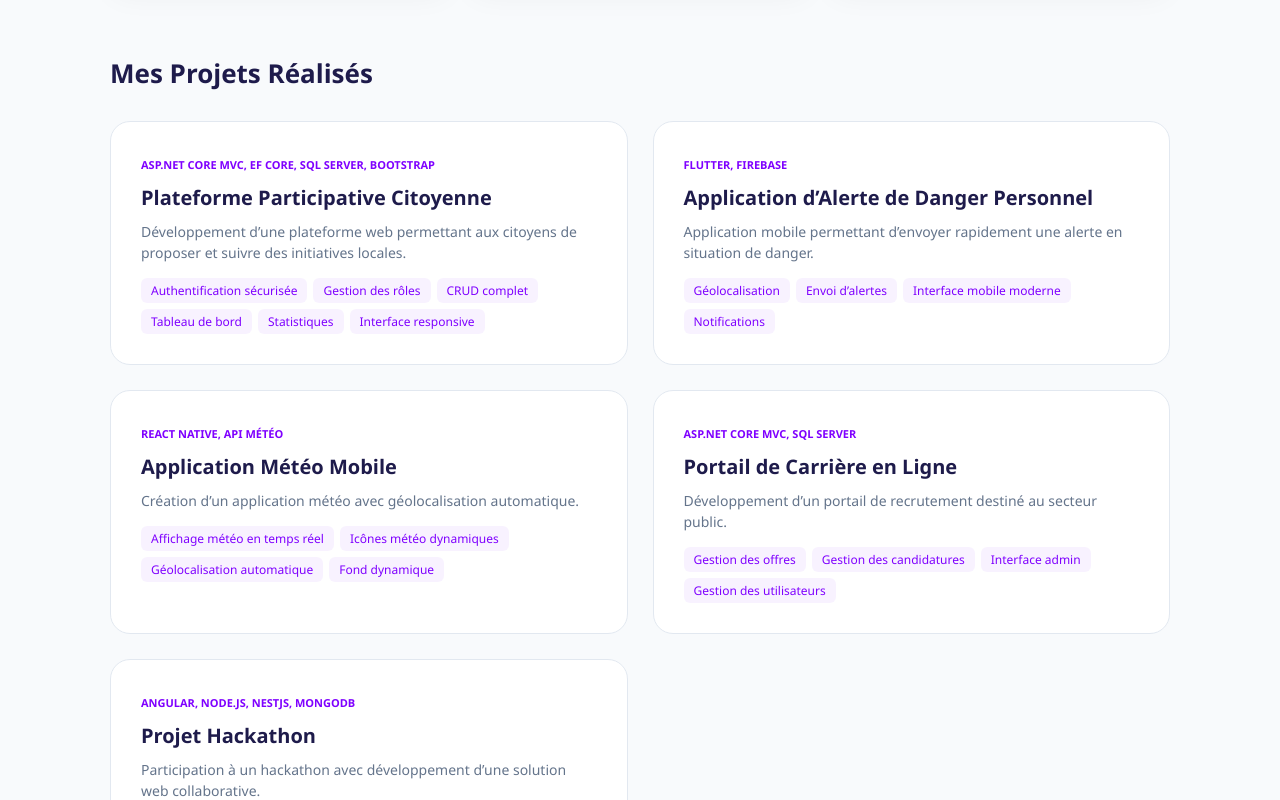
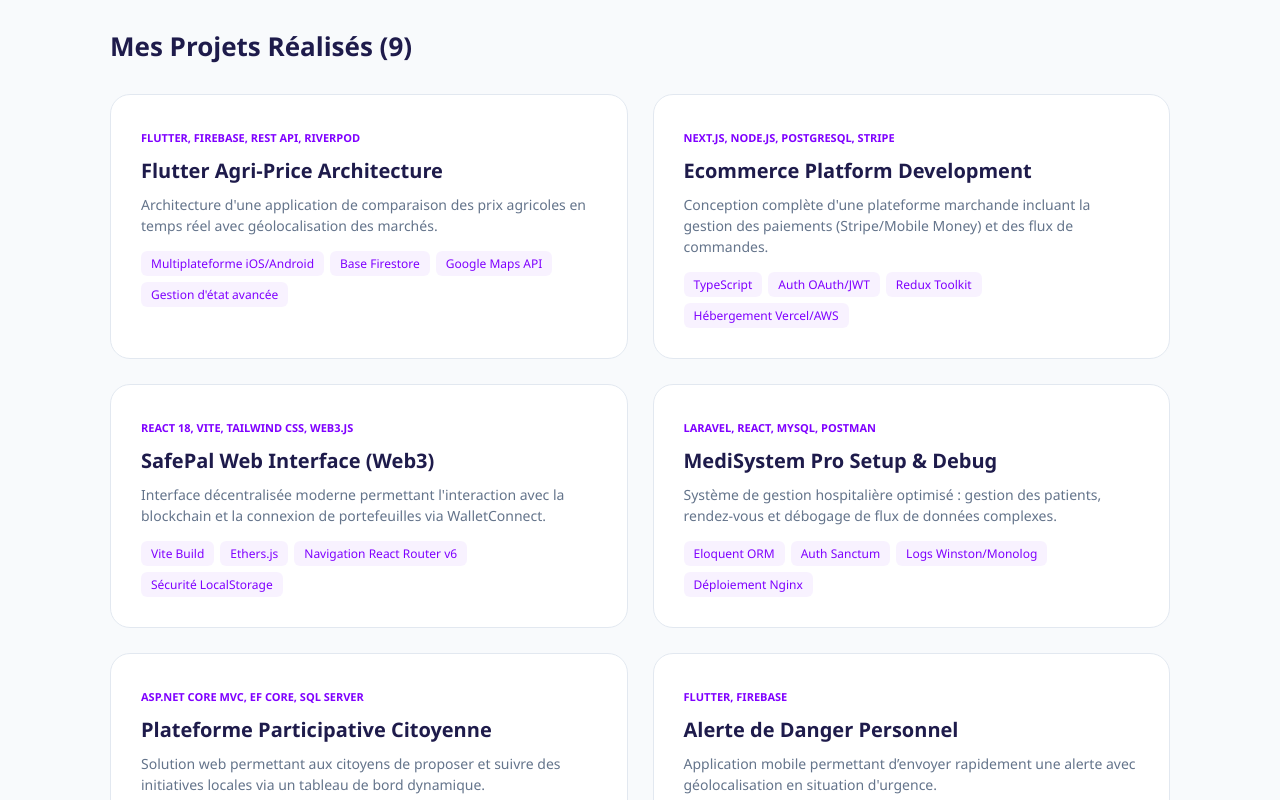
Before and after one commit to MIRIJA2008/portfolio-mirija, a React (Vite) app: page / in a window 1280 px wide. Shown: the part 1320-2120 px from the top of the page. Built offline with nearby package versions, Linux system fonts and the light colour scheme.

Commit message:
Ajout de tous les projets et lien WhatsApp

```diff
--- a/src/App.jsx
+++ b/src/App.jsx
@@ -18,35 +18,61 @@ export default function App() {
   }, [theme]);
 
   const projets = [
+    // NOUVEAUX PROJETS EXPERTS
+    {
+      titre: "Flutter Agri-Price Architecture",
+      tech: "Flutter, Firebase, REST API, Riverpod",
+      desc: "Architecture d'une application de comparaison des prix agricoles en temps réel avec géolocalisation des marchés.",
+      features: ["Multiplateforme iOS/Android", "Base Firestore", "Google Maps API", "Gestion d'état avancée"]
+    },
+    {
+      titre: "Ecommerce Platform Development",
+      tech: "Next.js, Node.js, PostgreSQL, Stripe",
+      desc: "Conception complète d'une plateforme marchande incluant la gestion des paiements (Stripe/Mobile Money) et des flux de commandes.",
+      features: ["TypeScript", "Auth OAuth/JWT", "Redux Toolkit", "Hébergement Vercel/AWS"]
+    },
+    {
+      titre: "SafePal Web Interface (Web3)",
+      tech: "React 18, Vite, Tailwind CSS, Web3.js",
+      desc: "Interface décentralisée moderne permettant l'interaction avec la blockchain et la connexion de portefeuilles via WalletConnect.",
+      features: ["Vite Build", "Ethers.js", "Navigation React Router v6", "Sécurité LocalStorage"]
+    },
+    {
+      titre: "MediSystem Pro Setup & Debug",
+      tech: "Laravel, React, MySQL, Postman",
+      desc: "Système de gestion hospitalière optimisé : gestion des patients, rendez-vous et débogage de flux de données complexes.",
+      features: ["Eloquent ORM", "Auth Sanctum", "Logs Winston/Monolog", "Déploiement Nginx"]
+    },
+    // PROJETS PRÉCÉDENTS CONSERVÉS
     {
       titre: "Plateforme Participative Citoyenne",
-      tech: "ASP.NET Core MVC, EF Core, SQL Server, Bootstrap",
-      desc: "Développement d’une plateforme web permettant aux citoyens de proposer et suivre des initiatives locales.",
-      features: ["Authentification sécurisée", "Gestion des rôles", "CRUD complet", "Tableau de bord", "Statistiques", "Interface responsive"]
+      tech: "ASP.NET Core MVC, EF Core, SQL Server",
+      desc: "Solution web permettant aux citoyens de proposer et suivre des initiatives locales via un tableau de bord dynamique.",
+      features: ["Authentification sécurisée", "Gestion des rôles", "CRUD complet", "Interface responsive"]
     },
     {
-      titre: "Application d’Alerte de Danger Personnel",
+      titre: "Alerte de Danger Personnel",
       tech: "Flutter, Firebase",
-      desc: "Application mobile permettant d’envoyer rapidement une alerte en situation de danger.",
-      features: ["Géolocalisation", "Envoi d’alertes", "Interface mobile moderne", "Notifications"]
+      desc: "Application mobile permettant d’envoyer rapidement une alerte avec géolocalisation en situation d'urgence.",
+      features: ["Géolocalisation", "Firebase Auth", "Push Notifications", "UI Moderne"]
     },
     {
       titre: "Application Météo Mobile",
-      tech: "React Native, API météo",
-      desc: "Création d’un application météo avec géolocalisation automatique.",
-      features: ["Affichage météo en temps réel", "Icônes météo dynamiques", "Géolocalisation automatique", "Fond dynamique"]
+      tech: "React Native, API OpenWeather",
+      desc: "Application météo avec détection automatique de la position et affichage dynamique du climat.",
+      features: ["Météo Temps Réel", "Icônes Dynamiques", "Géolocalisation", "Fonds changeants"]
     },
     {
-      titre: "Portail de Carrière en Ligne",
+      titre: "Portail de Carrière Public",
       tech: "ASP.NET Core MVC, SQL Server",
-      desc: "Développement d’un portail de recrutement destiné au secteur public.",
-      features: ["Gestion des offres", "Gestion des candidatures", "Interface admin", "Gestion des utilisateurs"]
+      desc: "Portail de recrutement destiné au secteur public pour la gestion centralisée des offres d'emploi.",
+      features: ["Gestion candidatures", "Interface Admin", "Filtres avancés", "Espace candidat"]
     },
     {
-      titre: "Projet Hackathon",
-      tech: "Angular, Node.js, NestJS, MongoDB",
-      desc: "Participation à un hackathon avec développement d’une solution web collaborative.",
-      features: ["API REST", "Interface dynamique", "Gestion des données", "Travail en équipe"]
+      titre: "Hackathon Collaborative Solution",
+      tech: "Angular, NestJS, MongoDB",
+      desc: "Outil collaboratif développé en temps record lors d'une compétition de code.",
+      features: ["API RESTful", "Temps réel", "Architecture NoSQL", "Travail d'équipe"]
     }
   ];
 
@@ -66,7 +92,6 @@ export default function App() {
 
       <div className="container">
 
-        {/* Header */}
         <header style={styles.header}>
           <div style={styles.logo}>MIRIJA<span style={{color: 'var(--violet-primaire)'}}>.GL</span></div>
           <button onClick={toggleTheme} style={styles.themeBtn}>
@@ -74,7 +99,6 @@ export default function App() {
           </button>
         </header>
 
-        {/* Hero Section */}
         <section style={styles.hero}>
           <div style={styles.heroText}>
             <span style={styles.badge}>Développeur Full Stack Junior | Mobile & Web</span>
@@ -82,11 +106,10 @@ export default function App() {
             <p style={styles.description}>
               Je suis un développeur passionné par les technologies web et mobiles.
               Je conçois des applications modernes, performantes et intuitives.
-              Motivé par la résolution de problèmes, l’apprentissage continu et la création de solutions numériques utiles.
+              Motivé par la résolution de problèmes et la création de solutions numériques utiles.
             </p>
             <div style={styles.btnGroup}>
               <a href="#projets" style={styles.btnPrimary}>Voir mes projets</a>
-              {/* LIEN CV MIS À JOUR */}
               <a href="https://canva.link/ikzvvoxfg6f6c70" target="_blank" rel="noreferrer" style={styles.btnSecondary}>
                 <FileText size={18}/> Télécharger mon CV
               </a>
@@ -107,7 +130,6 @@ export default function App() {
           </div>
         </section>
 
-        {/* À Propos & Services */}
         <section style={styles.sectionGap}>
           <div style={styles.twoColumnGrid}>
             <div style={styles.carte}>
@@ -128,7 +150,6 @@ export default function App() {
           </div>
         </section>
 
-        {/* Compétences Techniques */}
         <section style={styles.sectionGap}>
           <h2 style={styles.sectionTitre}>Compétences Techniques</h2>
           <div style={styles.gridCompetences}>
@@ -167,9 +188,8 @@ export default function App() {
           </div>
         </section>
 
-        {/* Projets */}
         <section id="projets" style={styles.sectionGap}>
-          <h2 style={styles.sectionTitre}>Mes Projets Réalisés</h2>
+          <h2 style={styles.sectionTitre}>Mes Projets Réalisés ({projets.length})</h2>
           <div style={styles.gridProjets}>
             {projets.map((p, index) => (
               <div key={index} style={styles.projetCarte}>
@@ -186,22 +206,20 @@ export default function App() {
           </div>
         </section>
 
-        {/* Contact Section MIS À JOUR AVEC WHATSAPP */}
         <section id="contact" style={styles.sectionGap}>
           <div style={{...styles.carte, textAlign: 'center', padding: '40px 20px'}}>
             <h3 style={{fontSize: 24, fontWeight: 700, marginBottom: 10}}>Restons en contact !</h3>
             <div style={{display: 'flex', justifyContent: 'center', gap: 15, flexWrap: 'wrap', marginTop: 20}}>
               <a href="mailto:mirija2008mrj@gmail.com" style={styles.contactLink}><Mail size={18}/> Email</a>
               <a href="tel:0340367737" style={styles.contactLink}><Phone size={18}/> Appeler</a>
-              <a href="https://wa.me/261331717177" target="_blank" rel="noreferrer" style={{...styles.contactLink, color: '#25D366'}}>
-                <MessageCircle size={18}/> WhatsApp
+              <a href="https://wa.me/261331717177" target="_blank" rel="noreferrer" style={{...styles.contactLink, borderColor: '#25D366'}}>
+                <MessageCircle size={18} color="#25D366"/> WhatsApp
               </a>
               <a href="https://github.com/MIRIJA2008" target="_blank" rel="noreferrer" style={styles.contactLink}><Globe size={18}/> GitHub</a>
             </div>
           </div>
         </section>
 
-        {/* Footer */}
         <footer style={styles.footer}>
           <p style={{fontWeight: 500, fontSize: 16, color: 'var(--texte-principal)'}}>“Transformer des idées en solutions numériques innovantes.”</p>
           <p style={{marginTop: 10, color: 'var(--texte-secondaire)', fontSize: 14}}>© 2026 Mirija GL — Tous droits réservés.</p>
@@ -222,7 +240,7 @@ const styles = {
   nom: { fontSize: '56px', fontWeight: '800', letterSpacing: '-1px', background: 'linear-gradient(45deg, var(--violet-primaire), var(--violet-secondaire))', WebkitBackgroundClip: 'text', WebkitTextFillColor: 'transparent', marginBottom: '15px' },
   description: { color: 'var(--texte-secondaire)', fontSize: '17px', lineHeight: '1.6', maxWidth: '600px', marginBottom: '30px' },
   btnGroup: { display: 'flex', gap: '15px', flexWrap: 'wrap' },
-  btnPrimary: { background: 'var(--violet-primaire)', color: '#fff', padding: '12px 24px', borderRadius: '10px', textDecoration: 'none', fontWeight: '600', fontSize: '15px', transition: '0.3s' },
+  btnPrimary: { background: 'var(--violet-primaire)', color: '#fff', padding: '12px 24px', borderRadius: '10px', textDecoration: 'none', fontWeight: '600', fontSize: '15px' },
   btnSecondary: { background: 'var(--bg-carte)', color: 'var(--texte-principal)', padding: '12px 24px', borderRadius: '10px', textDecoration: 'none', fontWeight: '600', fontSize: '15px', border: '1px solid var(--bordure)', display: 'inline-flex', alignItems: 'center', gap: '8px', backdropFilter: 'blur(10px)' },
   btnOutline: { border: '1px solid var(--violet-primaire)', color: 'var(--violet-primaire)', padding: '12px 24px', borderRadius: '10px', textDecoration: 'none', fontWeight: '600', fontSize: '15px' },
   avatarContainer: { flex: '1 1 250px', display: 'flex', justifyContent: 'center' },
```
